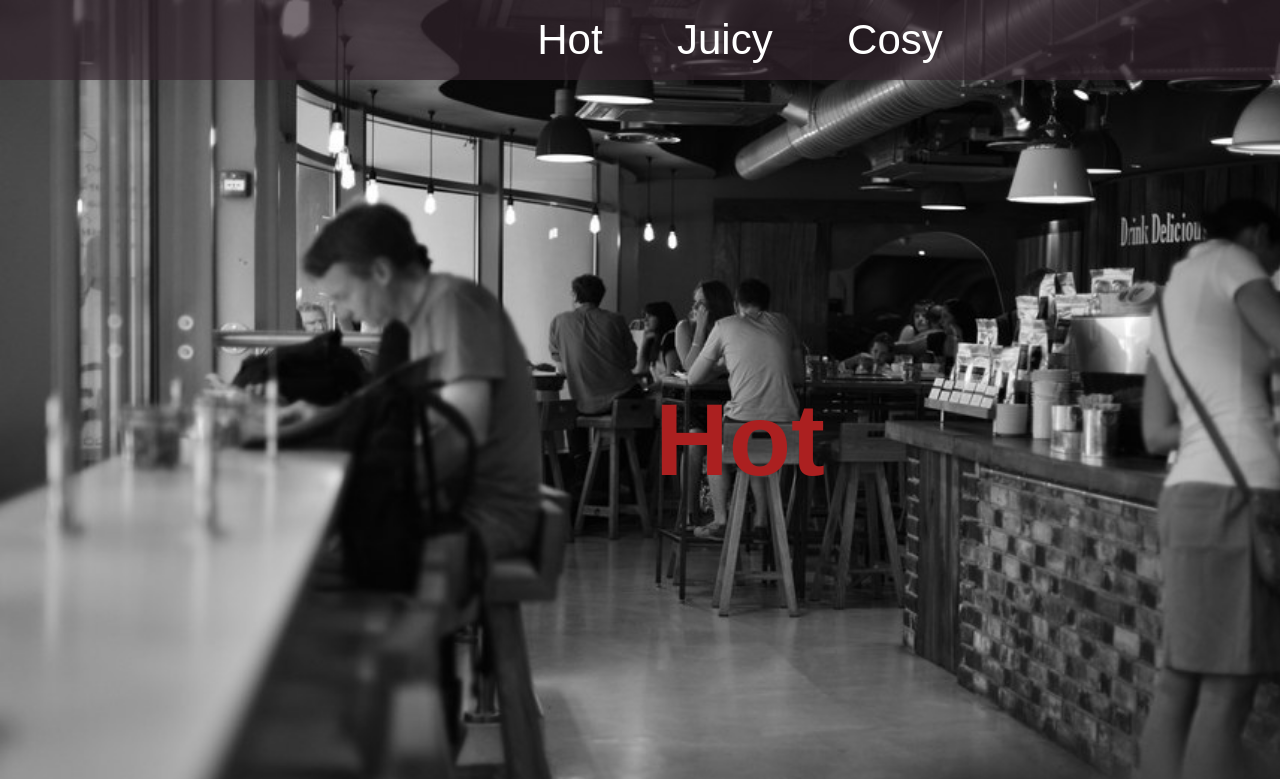
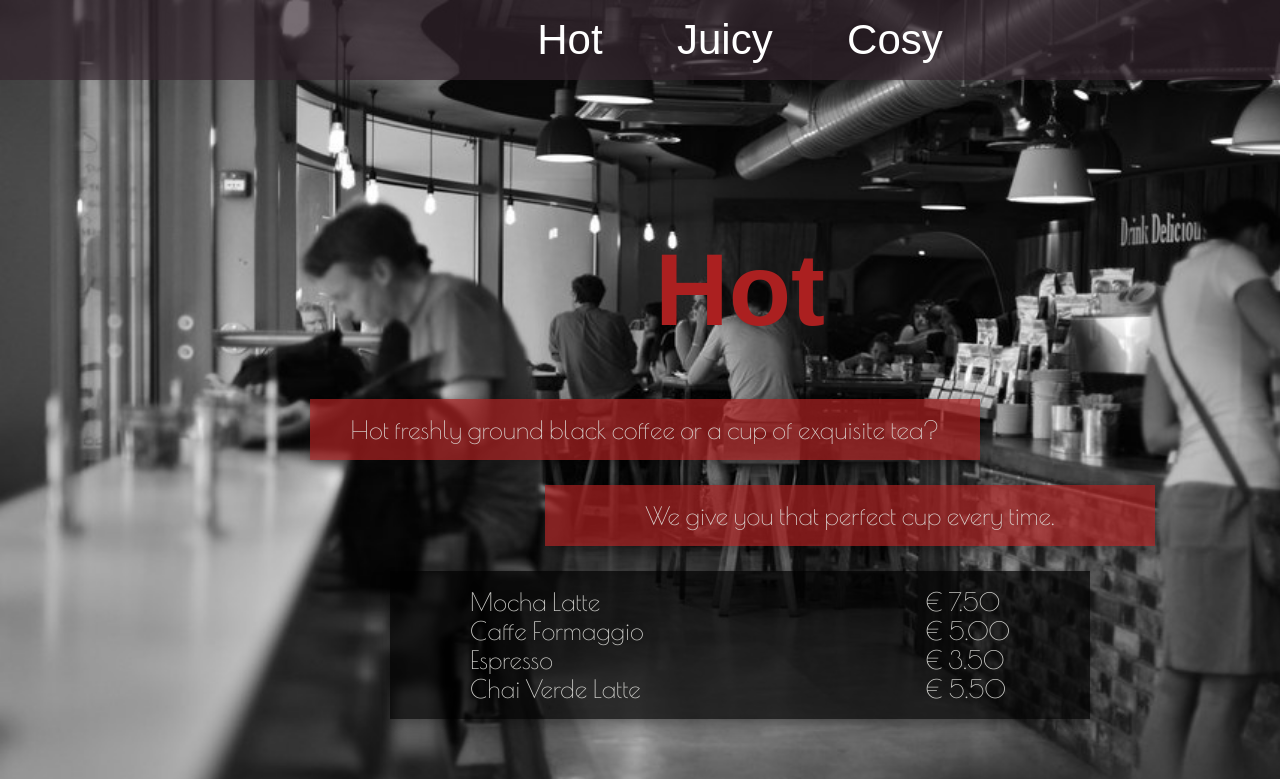
Before and after one commit to SofiaHjerpe/lexicon-css-uppgift, a plain HTML site: page index.html in a window 1280 px wide. Shown: the top 779 px of the page. Drawn offline with nearby package versions, Linux system fonts and the light colour scheme; a web font is replaced by a local one.

Commit message:
add style and margin for boxes of the first section

```diff
--- a/index.html
+++ b/index.html
@@ -28,7 +28,35 @@
             </div>
           </nav>
         </header>
-        <h1>Hot</h1>
+
+        <div class="box-container">
+          <h1>Hot</h1>
+
+          <div class="box">
+            <p class="box-text">
+              Hot freshly ground black coffee or a cup of exquisite tea?
+            </p>
+          </div>
+          <div class="secondbox">
+            <p class="box-text">We give you that perfect cup every time.</p>
+          </div>
+          <div class="thirdbox">
+
+              <div class="list">
+                <p>Mocha Latte</p>
+                <p>Caffe Formaggio</p>
+                <p>Espresso</p>
+                <p>Chai Verde Latte</p>
+            </div>
+
+              <div class="list">
+                <p>€ 7.50</p>
+                <p>€ 5.00</p>
+                <p>€ 3.50</p>
+                <p>€ 5.50</p>
+              </div>
+
+        </div>
       </section>
       <section class="juicy" id="section2">
         <h1>Juicy</h1>
--- a/style.css
+++ b/style.css
@@ -8,18 +8,71 @@ nav {
   flex: 1;
   margin-inline: 500px;
 }
-
+.box-container {
+  display: flex;
+  flex-direction: column;
+  justify-content: center;
+  align-items: center;
+  gap: 25px;
+}
+.box {
+  display: flex;
+  justify-content: center;
+  padding: 16px 40px;
+  box-shadow: 0 4px 8px 0 rgba(0, 0, 0, 0.2), 0 6px 20px 0 rgba(0, 0, 0, 0.19);
+  background-color: rgba(171, 32, 32, 0.7);
+  margin-inline: 0 190px;
+}
+.secondbox {
+  padding: 16px 100px;
+  box-shadow: 0 4px 8px 0 rgba(0, 0, 0, 0.2), 0 6px 20px 0 rgba(0, 0, 0, 0.19);
+  background-color: rgba(171, 32, 32, 0.7);
+  margin-inline: 220px 0;
+}
+.thirdbox {
+  display: flex;
+  justify-content: space-between;
+  padding: 16px 50px;
+  box-shadow: 0 4px 8px 0 rgba(0, 0, 0, 0.2), 0 6px 20px 0 rgba(0, 0, 0, 0.19);
+  background-color: rgba(0, 0, 0, 0.7);
+  margin-inline: 0;
+  width: 600px;
+}
+.list {
+  display: flex;
+  flex-direction: column;
+  align-items: center;
+  font-family: "Poiret One", sans-serif;
+  font-size: 25px;
+  color: rgba(224, 224, 220, 0.909);
+}
+.list > p {
+  display: flex;
+  align-self: flex-start;
+  margin: 0;
+  margin-inline: 30px;
+}
 header {
   background-color: #34242eaa;
   height: 80px;
   display: flex;
   align-items: center;
 }
+.box-text {
+  display: flex;
+  align-self: center;
+  font-family: "Poiret One", sans-serif;
+  font-size: 25px;
+  margin: 0;
+  color: rgba(224, 224, 220, 0.909);
+}
+
 h1 {
   font-family: "Spirax", sans-serif;
   font-size: 102px;
   color: rgb(171, 32, 32);
-  padding-top: 200px;
+  margin-bottom: 25px;
+  padding-top: 50px;
 }
 .container {
   display: flex;
```
